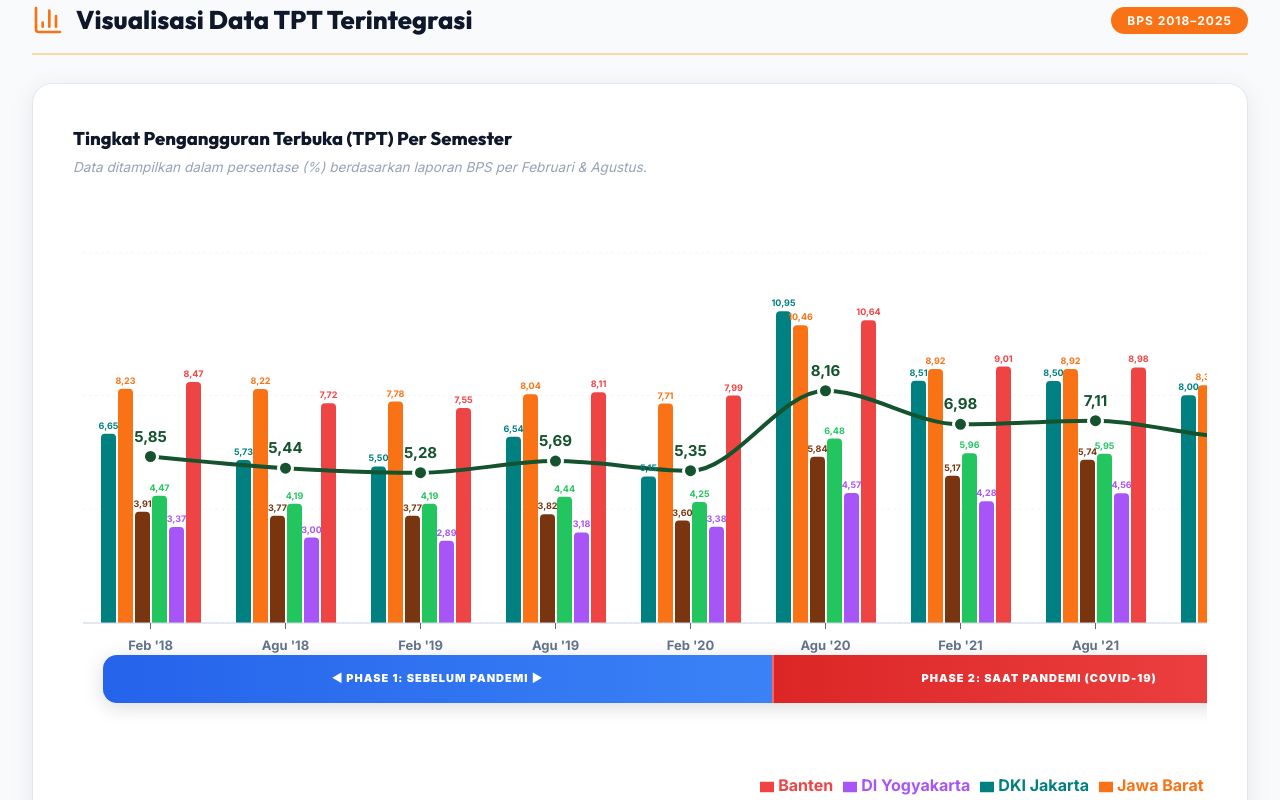
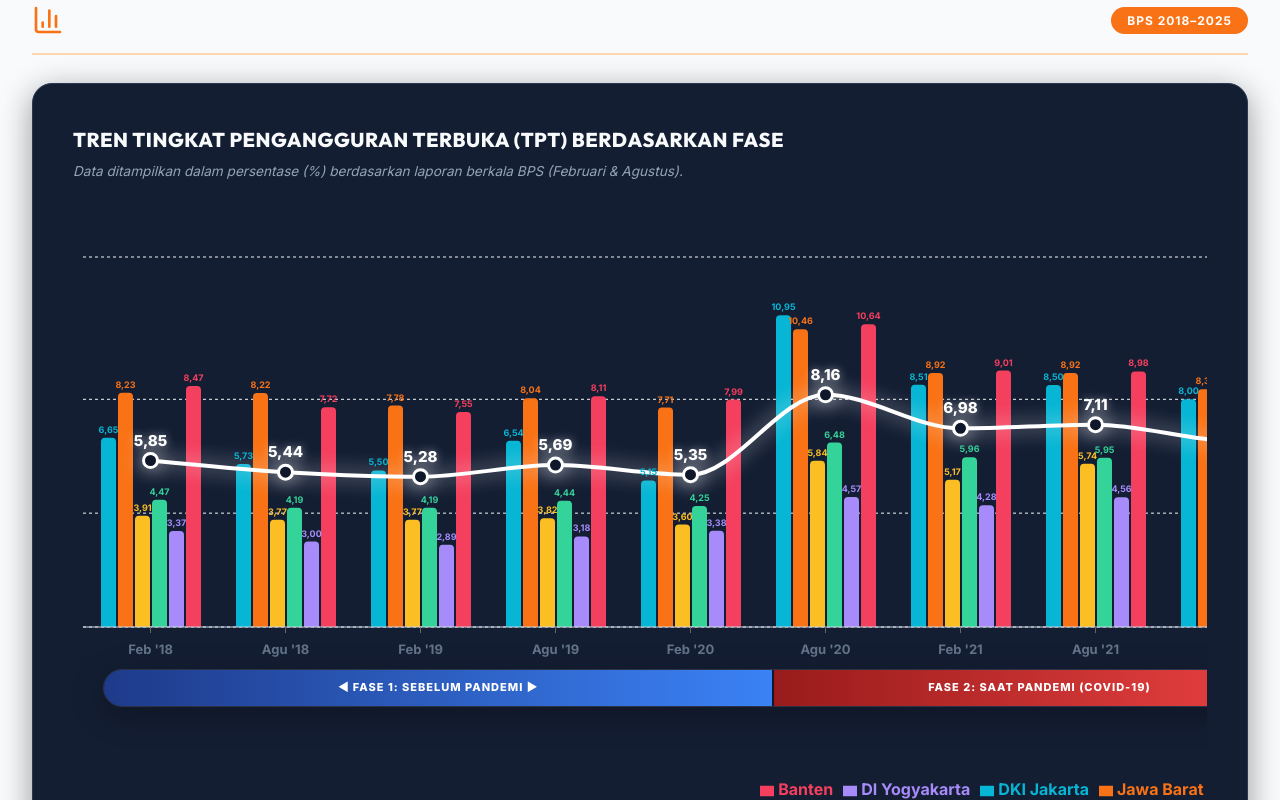
Before and after one commit to PDUUR/statistika-proposal_projek-k8, a React (Vite) app: page / in a window 1280 px wide. Shown: the part 1760-2560 px from the top of the page. Built offline with nearby package versions, Linux system fonts and the light colour scheme.

Commit message:
Update UI/UX: Dark Mode, Glassmorphism Tooltip, and Indonesian Phase Labels

```diff
--- a/src/App.jsx
+++ b/src/App.jsx
@@ -51,13 +51,13 @@ const teamMembers = [
 ];
 
 const provinceColors = [
-  { name: 'DKI Jakarta', color: '#008080' },
-  { name: 'Jawa Barat', color: '#F97316' },
-  { name: 'Jawa Timur', color: '#78350F' },
-  { name: 'Jawa Tengah', color: '#22C55E' },
-  { name: 'DI Yogyakarta', color: '#A855F7' },
-  { name: 'Banten', color: '#EF4444' },
-  { name: 'Rata-rata', color: '#14532D' },
+  { name: 'DKI Jakarta', color: '#06B6D4' }, // Cyan
+  { name: 'Jawa Barat', color: '#F97316' },  // Orange
+  { name: 'Jawa Timur', color: '#FBBF24' },  // Amber/Yellow
+  { name: 'Jawa Tengah', color: '#34D399' }, // Emerald Light
+  { name: 'DI Yogyakarta', color: '#A78BFA' }, // Purple
+  { name: 'Banten', color: '#F43F5E' },      // Rose/Red
+  { name: 'Rata-rata', color: '#FFFFFF' },   // White with glow
 ];
 
 /* quick stat di hero */
@@ -72,12 +72,13 @@ const CustomTooltip = ({ active, payload, label }) => {
   if (!active || !payload?.length) return null;
   return (
     <div style={{
-      background: 'rgba(15,23,42,0.95)',
-      border: '1px solid rgba(249,115,22,0.3)',
-      borderRadius: 16,
-      padding: '12px 18px',
-      boxShadow: '0 20px 40px rgba(0,0,0,0.3)',
-      backdropFilter: 'blur(8px)',
+      background: 'rgba(11, 17, 33, 0.75)', /* Dark glass background */
+      border: '1px solid rgba(255, 255, 255, 0.1)', /* Halus */
+      borderRadius: '16px',
+      padding: '16px 20px',
+      boxShadow: '0 8px 32px rgba(0, 0, 0, 0.4)', /* Bayangan elegan */
+      backdropFilter: 'blur(12px)',
+      WebkitBackdropFilter: 'blur(12px)',
       minWidth: 200,
     }}>
       <p style={{ color: '#F97316', fontWeight: 800, marginBottom: 8, fontFamily: 'Outfit,sans-serif', fontSize: 14 }}>
@@ -178,7 +179,7 @@ const ProvinceCard = ({ p }) => {
           flex: 1, background: '#F8FAFC', borderRadius: 12,
           padding: '.6rem .75rem', textAlign: 'center',
         }}>
-          <div style={{ fontSize: 10, color: '#94A3B8', fontWeight: 600, textTransform: 'uppercase', letterSpacing: 1 }}>Terkini</div>
+          <div style={{ fontSize: 10, color: '#94A3B8', fontWeight: 600, textTransform: 'uppercase', letterSpacing: 1 }}>Th 2025</div>
           <div style={{ fontSize: 18, fontWeight: 900, color: p.color, fontFamily: 'Outfit,sans-serif' }}>
             {String(latest).replace('.', ',')}%
           </div>
@@ -461,11 +462,11 @@ const App = () => {
 
           <div className="card" style={{ padding: '2.5rem', overflow: 'hidden' }}>
             <div style={{ marginBottom: '1.5rem' }}>
-              <h3 style={{ fontFamily: 'Outfit,sans-serif', fontSize: '1.15rem', fontWeight: 800, color: '#0F172A', marginBottom: '.25rem' }}>
-                Tingkat Pengangguran Terbuka (TPT) Per Semester
+              <h3 style={{ fontFamily: 'Outfit,sans-serif', fontSize: '1.25rem', fontWeight: 800, color: '#F8FAFC', marginBottom: '.35rem', textTransform: 'uppercase', letterSpacing: '0.5px' }}>
+                Tren Tingkat Pengangguran Terbuka (TPT) Berdasarkan Fase
               </h3>
               <p style={{ fontSize: '.85rem', color: '#94A3B8', fontStyle: 'italic' }}>
-                Data ditampilkan dalam persentase (%) berdasarkan laporan BPS per Februari &amp; Agustus.
+                Data ditampilkan dalam persentase (%) berdasarkan laporan berkala BPS (Februari &amp; Agustus).
               </p>
             </div>
 
@@ -486,8 +487,10 @@ const App = () => {
                       </Bar>
                     ))}
 
-                    <Line type="monotone" dataKey="Rata-rata" stroke={provinceColors[6].color} strokeWidth={4} dot={{ r: 7, fill: provinceColors[6].color, strokeWidth: 3, stroke: 'white' }}>
-                      <LabelList dataKey="Rata-rata" position="top" offset={15} style={{ fontSize: 15, fill: provinceColors[6].color, fontWeight: 700 }} formatter={(val) => val.toFixed(2).replace('.', ',')} />
+                    <Line type="monotone" dataKey="Rata-rata" stroke={provinceColors[6].color} strokeWidth={4}
+                      style={{ filter: 'drop-shadow(0 0 10px rgba(255, 255, 255, 0.8))' }}
+                      dot={{ r: 7, fill: '#0F172A', strokeWidth: 3, stroke: provinceColors[6].color }}>
+                      <LabelList dataKey="Rata-rata" position="top" offset={15} style={{ fontSize: 15, fill: provinceColors[6].color, fontWeight: 800, filter: 'drop-shadow(0 0 4px rgba(255,255,255,0.5))' }} formatter={(val) => val.toFixed(2).replace('.', ',')} />
                     </Line>
                   </ComposedChart>
                 </ResponsiveContainer>
@@ -495,19 +498,20 @@ const App = () => {
                 {/* Phase labels */}
                 <div style={{
                   position: 'absolute', left: 30, bottom: 150,
-                  width: 'calc(100% - 60px)', height: 48,
-                  display: 'flex', fontWeight: 900, fontSize: 11, color: '#fff',
-                  borderRadius: 14, overflow: 'hidden',
-                  boxShadow: '0 4px 20px rgba(0,0,0,0.15)',
+                  width: 'calc(100% - 60px)', height: 38,
+                  display: 'flex', fontWeight: 800, fontSize: 11, color: '#fff',
+                  borderRadius: 99, overflow: 'hidden',
+                  boxShadow: '0 8px 32px rgba(0,0,0,0.3)',
+                  border: '1px solid rgba(255,255,255,0.1)'
                 }}>
-                  <div style={{ flex: `0 0 ${(5 / 16) * 100}%`, background: 'linear-gradient(90deg,#2563EB,#3B82F6)', display: 'flex', alignItems: 'center', justifyContent: 'center', gap: 6, letterSpacing: 1 }}>
-                    ◀ PHASE 1: SEBELUM PANDEMI ▶
+                  <div style={{ flex: `0 0 ${(5 / 16) * 100}%`, background: 'linear-gradient(90deg, #1E3A8A, #3B82F6)', display: 'flex', alignItems: 'center', justifyContent: 'center', gap: 6, letterSpacing: 1 }}>
+                    ◀ FASE 1: SEBELUM PANDEMI ▶
                   </div>
-                  <div style={{ flex: `0 0 ${(4 / 16) * 100}%`, background: 'linear-gradient(90deg,#DC2626,#EF4444)', display: 'flex', alignItems: 'center', justifyContent: 'center', gap: 6, letterSpacing: 1, borderLeft: '2px solid rgba(255,255,255,.2)', borderRight: '2px solid rgba(255,255,255,.2)' }}>
-                    PHASE 2: SAAT PANDEMI (COVID-19)
+                  <div style={{ flex: `0 0 ${(4 / 16) * 100}%`, background: 'linear-gradient(90deg, #991B1B, #EF4444)', display: 'flex', alignItems: 'center', justifyContent: 'center', gap: 6, letterSpacing: 1, borderLeft: '2px solid rgba(15,23,42,1)', borderRight: '2px solid rgba(15,23,42,1)' }}>
+                    FASE 2: SAAT PANDEMI (COVID-19)
                   </div>
-                  <div style={{ flex: `0 0 ${(7 / 16) * 100}%`, background: 'linear-gradient(90deg,#059669,#10B981)', display: 'flex', alignItems: 'center', justifyContent: 'center', gap: 6, letterSpacing: 1 }}>
-                    PHASE 3: SETELAH PANDEMI (PEMULIHAN) ▶
+                  <div style={{ flex: `0 0 ${(7 / 16) * 100}%`, background: 'linear-gradient(90deg, #065F46, #10B981)', display: 'flex', alignItems: 'center', justifyContent: 'center', gap: 6, letterSpacing: 1 }}>
+                    FASE 3: SETELAH PANDEMI (PEMULIHAN) ▶
                   </div>
                 </div>
               </div>
--- a/src/index.css
+++ b/src/index.css
@@ -14,18 +14,23 @@
   --brand-orange: #F97316;
   --brand-orange-d: #EA6B0A;
   --brand-amber: #FBBF24;
-  --bg-base: #F8FAFC;
-  --bg-card: #FFFFFF;
+  --bg-base: #0B1121;
+  /* Background utama sangat gelap, bernuansa biru elegan */
+  --bg-card: #141E33;
+  /* Warna kartu sedikit lebih terang dari background */
   --bg-dark: #0F172A;
   --bg-dark-card: #1E293B;
-  --text-main: #0F172A;
-  --text-muted: #64748B;
-  --text-faint: #94A3B8;
-  --border-light: #E2E8F0;
+  --text-main: #F8FAFC;
+  /* Putih off-white agar tidak menyilaukan mata */
+  --text-muted: #94A3B8;
+  /* Abu-abu terang untuk teks paragraf/deskripsi */
+  --text-faint: #64748B;
+  --border-light: #2A3855;
+  /* Garis pembatas (border) yang gelap dan halus */
   --radius-card: 20px;
   --radius-chip: 999px;
-  --shadow-card: 0 4px 24px 0 rgba(15, 23, 42, 0.08);
-  --shadow-hover: 0 12px 40px 0 rgba(249, 115, 22, 0.18);
+  --shadow-card: 0 8px 32px 0 rgba(0, 0, 0, 0.4);
+  --shadow-hover: 0 12px 40px -10px rgba(249, 115, 22, 0.25);
   --transition: .25s cubic-bezier(.4, 0, .2, 1);
 }
 
```
